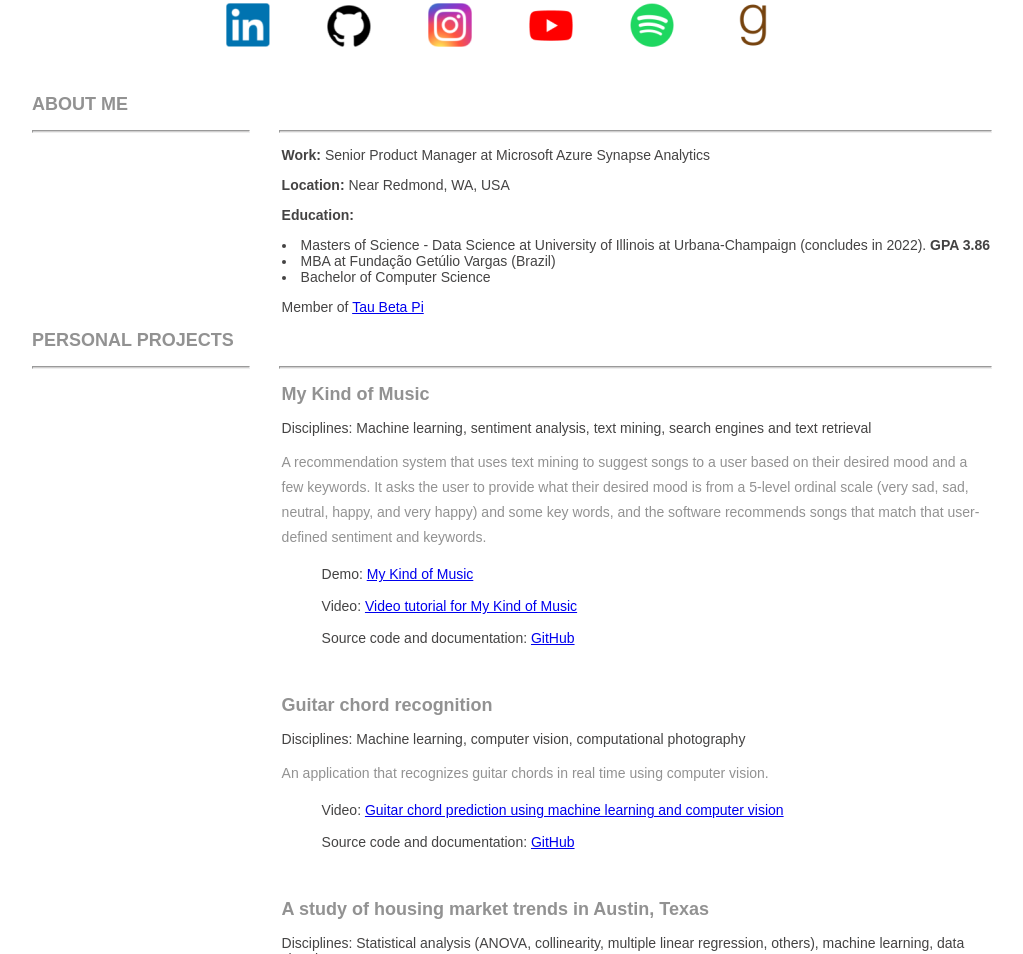
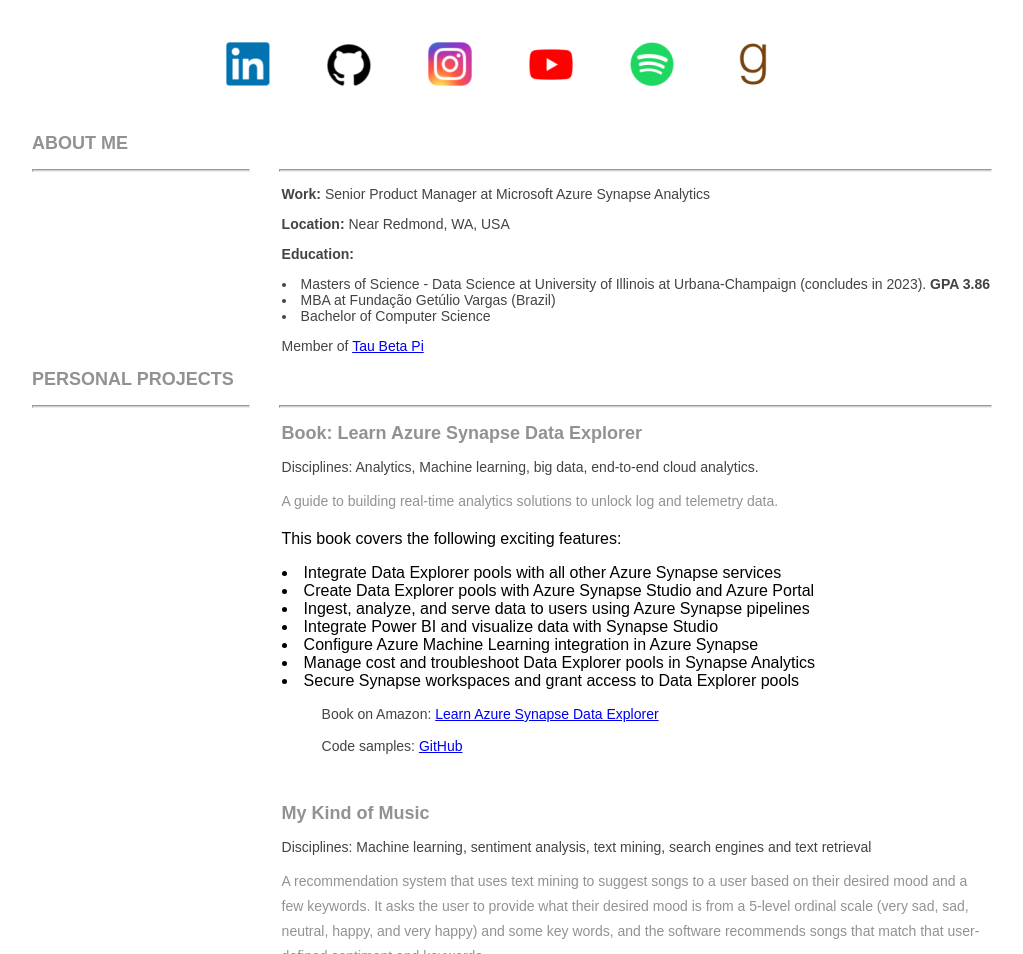
Before and after one commit to periclesrocha/periclesrocha.github.io, a plain HTML site: page index.html in a window 1280 px wide. Shown: the part 457-1411 px from the top of the page, without its empty margins (128-1151 px from the left). Drawn offline with Linux system fonts and the light colour scheme.

Commit message:
Added book details

```diff
--- a/index.html
+++ b/index.html
@@ -26,16 +26,18 @@
     <h3>SENIOR TECHNICAL PRODUCT MANAGER</h3>
     <hr>
     <p>I'm a Senior Product Manager with 24 years in analytics, and a diverse set of experiences in the software industry across product engineering, sales, business programs and marketing. I've lived and worked in three continents, which helped me build a diverse cultural background.</p>
+    <p>I am also the author of "Learn Azure Synapse Data Explorer", published by Packt Publishing. You can buy my book <a href="https://www.amazon.com/Learn-Azure-Synapse-Data-Explorer-ebook/dp/B0BNC1YHBJ/ref=tmm_kin_swatch_0?_encoding=UTF8&qid=1676488856&sr=8-1">here</a> (available on Kindle and Paperback formats).</p>
     <p>On my personal interests, I'm a recording artist with a deep passion for writing and performing music. My album "Doublethink" can be found in all streaming platforms. I also enjoy studying and practicing karate. I'm an avid reader.</p>
   </section>
   <!-- Links to Social network accounts -->
   <aside class="socialNetworkNavBar">
+	  </div>
     <div class="socialNetworkNav">
       <!-- Add a Anchor tag with nested img tag here -->
 		<a href="https://www.linkedin.com/in/periclesrocha/" target="_blank">
 			<img src="img/linkedin.png" alt="sample">
 		</a>
-	</div>
+	  </div>
     <div class="socialNetworkNav">
       <!-- Add a Anchor tag with nested img tag here -->
 		<a href="https://GitHub.com/periclesrocha/" target="_blank">
@@ -80,7 +82,7 @@
 			<p><b>Work:</b> Senior Product Manager at Microsoft Azure Synapse Analytics</p>
 			<p><b>Location:</b> Near Redmond, WA, USA</p>
 			<p><b>Education:</b>
-	    <li> Masters of Science - Data Science at University of Illinois at Urbana-Champaign (concludes in 2022). <b>GPA 3.86</b></li>
+	    <li> Masters of Science - Data Science at University of Illinois at Urbana-Champaign (concludes in 2023). <b>GPA 3.86</b></li>
 	    <li> MBA at Fundação Getúlio Vargas (Brazil)</li>
 	    <li> Bachelor of Computer Science</li>
 			<p> Member of <a href="https://en.wikipedia.org/wiki/Tau_Beta_Pi" target="_blank">Tau Beta Pi</a></p>
@@ -93,6 +95,26 @@
     <hr class="sectionTitleRule">
     <hr class="sectionTitleRule2">
     <!-- First Title & company details  -->
+    <article class="section2Content">
+      <h2 class="sectionContentTitle">Book: Learn Azure Synapse Data Explorer</h2>
+      <h3 class="sectionContentSubTitle">Disciplines: Analytics, Machine learning, big data, end-to-end cloud analytics.</h3>
+      <p class="sectionContent"> A guide to building real-time analytics solutions to unlock log and telemetry data.</p>
+      <p>This book covers the following exciting features:</p>
+      <li>Integrate Data Explorer pools with all other Azure Synapse services</li>
+      <li>Create Data Explorer pools with Azure Synapse Studio and Azure Portal</li>
+      <li>Ingest, analyze, and serve data to users using Azure Synapse pipelines</li>
+      <li>Integrate Power BI and visualize data with Synapse Studio</li>
+      <li>Configure Azure Machine Learning integration in Azure Synapse</li>
+      <li>Manage cost and troubleshoot Data Explorer pools in Synapse Analytics</li>
+      <li>Secure Synapse workspaces and grant access to Data Explorer pools</li>
+      <blockquote>
+        <h3 class="sectionContentSubTitle">Book on Amazon: <a href="https://www.amazon.com/Learn-Azure-Synapse-Data-Explorer-ebook/dp/B0BNC1YHBJ/ref=tmm_kin_swatch_0?_encoding=UTF8&qid=1676488856&sr=8-1" target="_blank">Learn Azure Synapse Data Explorer</a></h3>
+      </blockquote>
+      <blockquote>
+        <h3 class="sectionContentSubTitle">Code samples: <a href="https://github.com/PacktPublishing/Learn-Azure-Synapse-Data-Explorer" target="_blank">GitHub</a></h3>
+      </blockquote>
+    </article>
+	<br>
     <article class="section2Content">
       <h2 class="sectionContentTitle">My Kind of Music</h2>
       <h3 class="sectionContentSubTitle">Disciplines: Machine learning, sentiment analysis, text mining, search engines and text retrieval</h3>
```
Also changed, not shown: img/amazon.png (added), img/bookcover.png (added).
